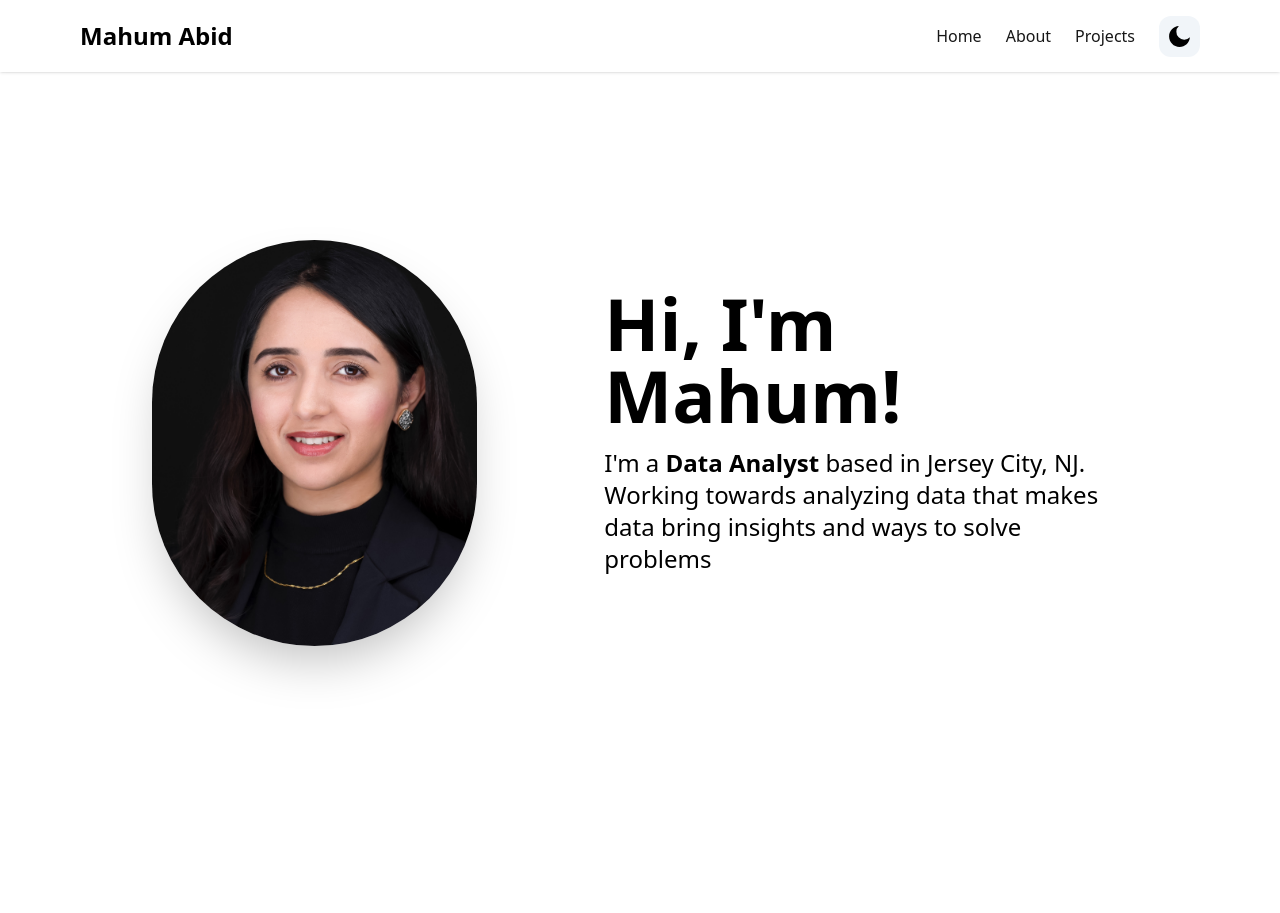
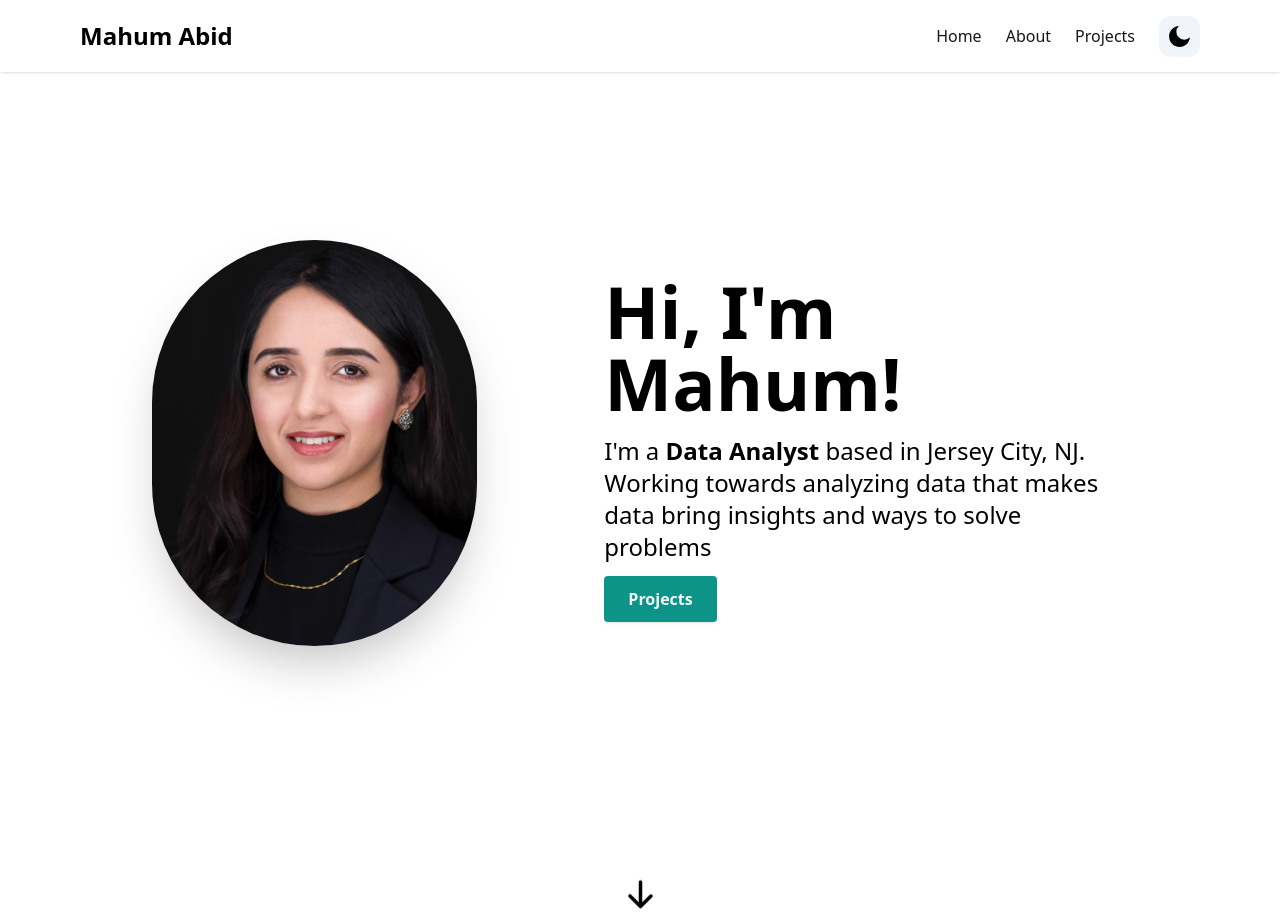
Before and after one commit to mahumabid/Midterm-next.js, a Next.js app in the folder midterm-nextjs/: page / in a window 1280 px wide. Before the commit the page ends 878 px from the top, so only its background shows below. Built offline with nearby package versions, Linux system fonts and the light colour scheme.

Commit message:
closes branch Project button and its link to next page has been added

```diff
--- a/midterm-nextjs/components/HeroSection.tsx
+++ b/midterm-nextjs/components/HeroSection.tsx
@@ -27,7 +27,30 @@ const HeroSection = () => {
             based in Jersey City, NJ. Working towards analyzing data that
             makes data bring insights and ways to solve problems
           </p>
+          <Link
+            to="projects"
+            className="text-neutral-100 font-semibold px-6 py-3 bg-teal-600 rounded shadow hover:bg-teal-700"
+            activeClass="active"
+            spy={true}
+            smooth={true}
+            offset={-100}
+            duration={500}
+          >
+            Projects
+          </Link>
         </div>
+      </div>
+      <div className="flex flex-row items-center text-center justify-center ">
+        <Link
+          to="about"
+          activeClass="active"
+          spy={true}
+          smooth={true}
+          offset={-100}
+          duration={500}
+        >
+          <HiArrowDown size={35} className="animate-bounce" />
+        </Link>
       </div>
     </section>
   )
```
